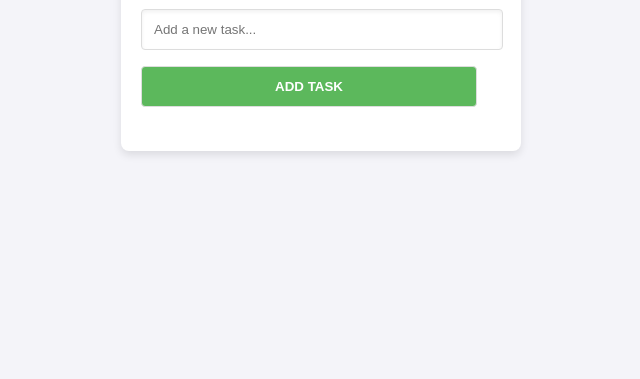
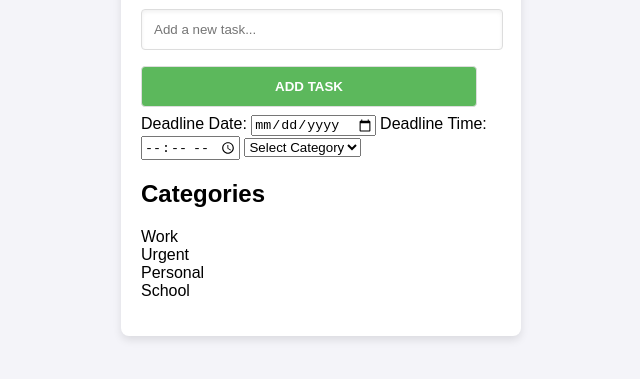
Before and after one commit to akumar2408/todolistproj, a plain HTML site: page index.html in a window 1280 px wide. Shown: the part 119-498 px from the top of the page, without its empty margins (319-959 px from the left). Drawn offline with Linux system fonts and the light colour scheme.

Commit message:
Update index.html

```diff
--- a/index.html
+++ b/index.html
@@ -10,7 +10,26 @@
     <div class="todo-container">
         <h1>My To-Do List</h1>
         <input type="text" id="taskInput" placeholder="Add a new task...">
-        <button onclick="addTask()">Add Task</button>
+        <button onclick="addTask(event)">Add Task</button>
+        <label for="taskDeadlineDate">Deadline Date:</label>
+        <input type="date" id="taskDeadlineDate" name="taskDeadlineDate">
+        <label for="taskDeadlineTime">Deadline Time:</label>
+        <input type="time" id="taskDeadlineTime" name="taskDeadlineTime">
+    <select id="taskCategory">
+        <option value="none">Select Category</option>
+        <option value="work">Work</option>
+        <option value="personal">Personal</option>
+        <option value="urgent">Urgent</option>
+        <option value="school">School</option>
+
+      </select>
+      <div class="category-legend">
+        <h2>Categories</h2>
+        <div class="legend-item"><span class="legend-color work"></span><span class="legend-label">Work</span></div>
+        <div class="legend-item"><span class="legend-color urgent"></span><span class="legend-label">Urgent</span></div>
+        <div class="legend-item"><span class="legend-color personal"></span><span class="legend-label">Personal</span></div>
+        <div class="legend-item"><span class="legend-color school"></span><span class="legend-label">School</span></div>
+    </div>
         <ul id="tasksList"></ul>
     </div>
     <script src="script.js"></script>
```
